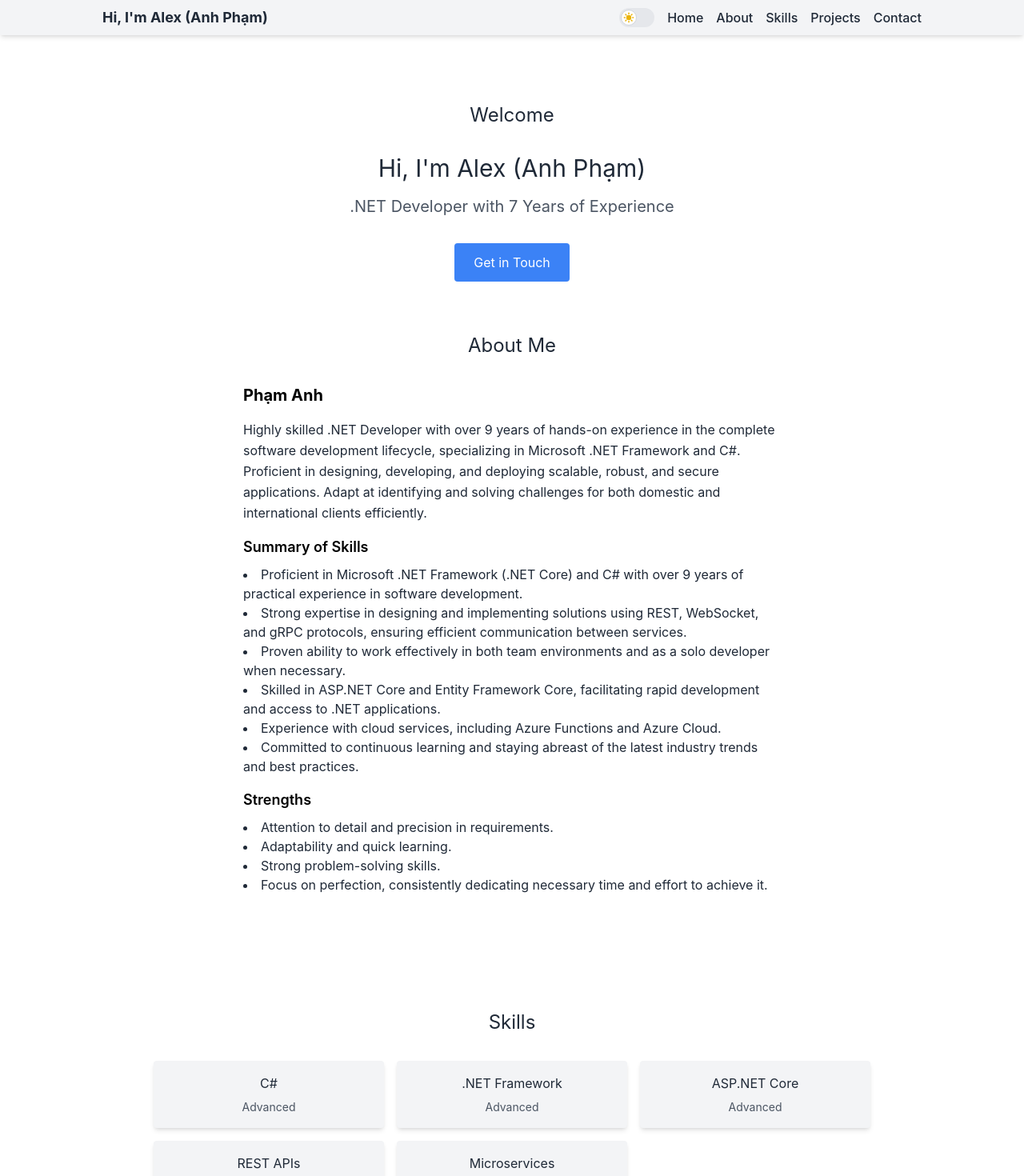
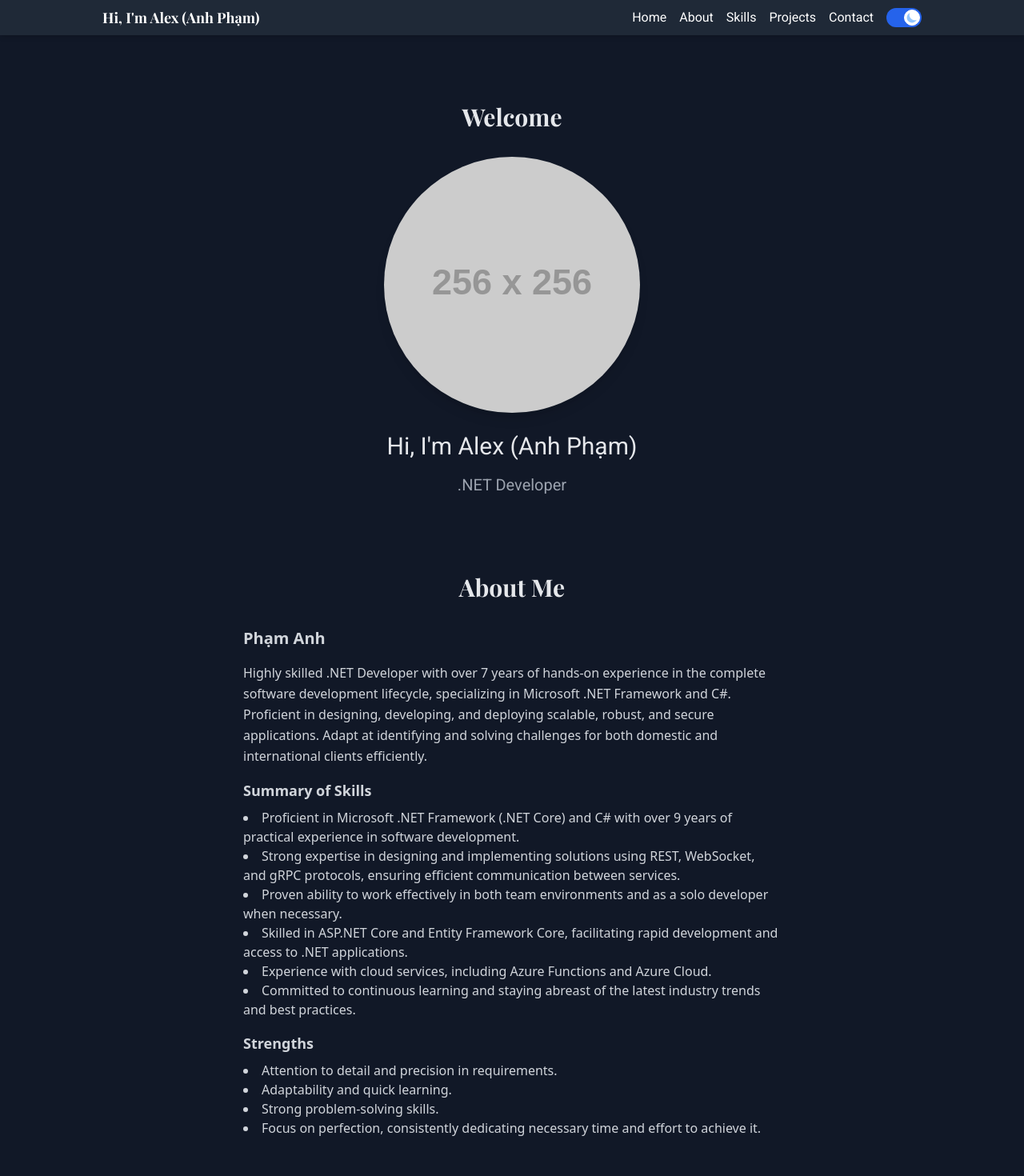
Before and after one commit to pap110293/my-profile, a React (Create React App) app: page / in a window 1280 px wide. Shown: the top 1470 px of the page at 80% size. Built offline with nearby package versions, Linux system fonts and the light colour scheme.

Commit message:
change the font and fix the content

```diff
--- a/public/index.html
+++ b/public/index.html
@@ -9,6 +9,7 @@
     <link rel="apple-touch-icon" href="%PUBLIC_URL%/logo192.png" />
     <link rel="manifest" href="%PUBLIC_URL%/manifest.json" />
     <title>Alex - .NET Developer</title>
+    <link href="https://fonts.googleapis.com/css2?family=Playfair+Display:wght@400;700&family=Roboto:wght@400;700&display=swap" rel="stylesheet">
   </head>
   <body>
     <noscript>You need to enable JavaScript to run this app.</noscript>
--- a/src/components/Navbar.tsx
+++ b/src/components/Navbar.tsx
@@ -4,7 +4,7 @@ import { MY_NAME, MY_REAL_NAME } from "../constants/constants";
 
 const Navbar: React.FC = () => {
   const location = useLocation();
-  const [isDarkMode, setIsDarkMode] = useState(false);
+  const [isDarkMode, setIsDarkMode] = useState(true);
   const [isMenuOpen, setIsMenuOpen] = useState(false);
 
   // Toggle the dark class on the html element
@@ -25,73 +25,46 @@ const Navbar: React.FC = () => {
     setIsMenuOpen((prevState) => !prevState);
   };
 
+  const activeLinkClass = "text-blue-500 dark:text-blue-300";
+
   return (
-    <nav className="fixed left-0 right-0 top-0 z-50 flex items-center justify-center bg-gray-100 p-2 shadow-md dark:bg-gray-800">
+    <nav className="fixed left-0 right-0 top-0 z-50 flex items-center justify-center bg-gray-100 p-2 shadow-md dark:bg-gray-800 font-roboto">
       <div className="flex w-full max-w-screen-lg items-center justify-between">
         <Link
           to="/"
-          className="text-lg font-bold text-gray-800 no-underline dark:text-white"
+          className="text-lg font-bold text-gray-800 no-underline dark:text-white font-playfair"
         >
           Hi, I'm {MY_NAME} ({MY_REAL_NAME})
         </Link>
         <div className="flex items-center gap-4">
-          <label className="relative inline-flex cursor-pointer items-center">
-            <input
-              type="checkbox"
-              checked={isDarkMode}
-              onChange={handleToggleTheme}
-              className="peer sr-only"
-            />
-            <div className="peer h-6 w-11 rounded-full bg-gray-200 after:absolute after:left-[2px] after:top-[2px] after:h-5 after:w-5 after:rounded-full after:border after:border-gray-300 after:bg-white after:transition-all after:content-[''] peer-checked:bg-blue-600 peer-checked:after:translate-x-full peer-checked:after:border-white peer-focus:outline-none peer-focus:ring-4 peer-focus:ring-blue-300 dark:border-gray-600 dark:bg-gray-700 dark:peer-focus:ring-blue-800"></div>
-            <svg
-              className="pointer-events-none absolute left-1 top-1 h-4 w-4 text-yellow-500 dark:text-transparent"
-              fill="currentColor"
-              viewBox="0 0 20 20"
-              xmlns="http://www.w3.org/2000/svg"
-            >
-              <path
-                d="M10 2a1 1 0 011 1v1a1 1 0 11-2 0V3a1 1 0 011-1zm4 8a4 4 0 11-8 0 4 4 0 018 0zm-.464 4.95l.707.707a1 1 0 001.414-1.414l-.707-.707a1 1 0 00-1.414 1.414zm2.12-10.607a1 1 0 010 1.414l-.706.707a1 1 0 11-1.414-1.414l.707-.707a1 1 0 011.414 0zM17 11a1 1 0 100-2h-1a1 1 0 100 2h1zm-7 4a1 1 0 011 1v1a1 1 0 11-2 0v-1a1 1 0 011-1zM5.05 6.464A1 1 0 106.465 5.05l-.708-.707a1 1 0 00-1.414 1.414l.707.707zm1.414 8.486l-.707.707a1 1 0 01-1.414-1.414l.707-.707a1 1 0 011.414 1.414zM4 11a1 1 0 100-2H3a1 1 0 000 2h1z"
-                fillRule="evenodd"
-                clipRule="evenodd"
-              />
-            </svg>
-            <svg
-              className="pointer-events-none absolute right-1 top-1 h-4 w-4 text-transparent dark:text-gray-300"
-              fill="currentColor"
-              viewBox="0 0 20 20"
-              xmlns="http://www.w3.org/2000/svg"
-            >
-              <path d="M17.293 13.293A8 8 0 016.707 2.707a8.001 8.001 0 1010.586 10.586z" />
-            </svg>
-          </label>
           <div className="hidden gap-4 md:flex">
             <Link
               to="/"
-              className={`font-medium text-gray-800 no-underline transition-colors duration-300 hover:text-blue-500 dark:text-white dark:hover:text-blue-300 ${location.pathname === "/" ? "text-blue-500 dark:text-blue-300" : ""}`}
+              className={`font-medium text-gray-800 no-underline transition-colors duration-300 hover:text-blue-500 dark:text-white dark:hover:text-blue-300 ${location.pathname === "/" ? activeLinkClass : ""}`}
             >
               Home
             </Link>
             <Link
               to="/about"
-              className={`font-medium text-gray-800 no-underline transition-colors duration-300 hover:text-blue-500 dark:text-white dark:hover:text-blue-300 ${location.pathname === "/about" ? "text-blue-500 dark:text-blue-300" : ""}`}
+              className={`font-medium text-gray-800 no-underline transition-colors duration-300 hover:text-blue-500 dark:text-white dark:hover:text-blue-300 ${location.pathname === "/about" ? activeLinkClass : ""}`}
             >
               About
             </Link>
             <Link
               to="/skills"
-              className={`font-medium text-gray-800 no-underline transition-colors duration-300 hover:text-blue-500 dark:text-white dark:hover:text-blue-300 ${location.pathname === "/skills" ? "text-blue-500 dark:text-blue-300" : ""}`}
+              className={`font-medium text-gray-800 no-underline transition-colors duration-300 hover:text-blue-500 dark:text-white dark:hover:text-blue-300 ${location.pathname === "/skills" ? activeLinkClass : ""}`}
             >
               Skills
             </Link>
             <Link
               to="/projects"
-              className={`font-medium text-gray-800 no-underline transition-colors duration-300 hover:text-blue-500 dark:text-white dark:hover:text-blue-300 ${location.pathname === "/projects" ? "text-blue-500 dark:text-blue-300" : ""}`}
+              className={`font-medium text-gray-800 no-underline transition-colors duration-300 hover:text-blue-500 dark:text-white dark:hover:text-blue-300 ${location.pathname === "/projects" ? activeLinkClass : ""}`}
             >
               Projects
             </Link>
             <Link
               to="/contact"
-              className={`font-medium text-gray-800 no-underline transition-colors duration-300 hover:text-blue-500 dark:text-white dark:hover:text-blue-300 ${location.pathname === "/contact" ? "text-blue-500 dark:text-blue-300" : ""}`}
+              className={`font-medium text-gray-800 no-underline transition-colors duration-300 hover:text-blue-500 dark:text-white dark:hover:text-blue-300 ${location.pathname === "/contact" ? activeLinkClass : ""}`}
             >
               Contact
             </Link>
@@ -116,41 +89,70 @@ const Navbar: React.FC = () => {
               />
             </svg>
           </button>
+          <label className="relative inline-flex cursor-pointer items-center">
+            <input
+              type="checkbox"
+              checked={isDarkMode}
+              onChange={handleToggleTheme}
+              className="peer sr-only"
+            />
+            <div className="peer h-6 w-11 rounded-full bg-gray-200 after:absolute after:left-[2px] after:top-[2px] after:h-5 after:w-5 after:rounded-full after:border after:border-gray-300 after:bg-white after:transition-all after:content-[''] peer-checked:bg-blue-600 peer-checked:after:translate-x-full peer-checked:after:border-white peer-focus:outline-none peer-focus:ring-4 peer-focus:ring-blue-300 dark:border-gray-600 dark:bg-gray-700 dark:peer-focus:ring-blue-800"></div>
+            <svg
+              className="pointer-events-none absolute left-1 top-1 h-4 w-4 text-yellow-500 dark:text-transparent"
+              fill="currentColor"
+              viewBox="0 0 20 20"
+              xmlns="http://www.w3.org/2000/svg"
+            >
+              <path
+                d="M10 2a1 1 0 011 1v1a1 1 0 11-2 0V3a1 1 0 011-1zm4 8a4 4 0 11-8 0 4 4 0 018 0zm-.464 4.95l.707.707a1 1 0 001.414-1.414l-.707-.707a1 1 0 00-1.414 1.414zm2.12-10.607a1 1 0 010 1.414l-.706.707a1 1 0 11-1.414-1.414l.707-.707a1 1 0 011.414 0zM17 11a1 1 0 100-2h-1a1 1 0 100 2h1zm-7 4a1 1 0 011 1v1a1 1 0 11-2 0v-1a1 1 0 011-1zM5.05 6.464A1 1 0 106.465 5.05l-.708-.707a1 1 0 00-1.414 1.414l.707.707zm1.414 8.486l-.707.707a1 1 0 01-1.414-1.414l.707-.707a1 1 0 011.414 1.414zM4 11a1 1 0 100-2H3a1 1 0 000 2h1z"
+                fillRule="evenodd"
+                clipRule="evenodd"
+              />
+            </svg>
+            <svg
+              className="pointer-events-none absolute right-1 top-1 h-4 w-4 text-transparent dark:text-blue-300"
+              fill="currentColor"
+              viewBox="0 0 20 20"
+              xmlns="http://www.w3.org/2000/svg"
+            >
+              <path d="M17.293 13.293A8 8 0 016.707 2.707a8.001 8.001 0 1010.586 10.586z" />
+            </svg>
+          </label>
         </div>
       </div>
       {isMenuOpen && (
         <div className="absolute left-0 right-0 top-full bg-gray-100 shadow-md dark:bg-gray-800 md:hidden">
           <Link
             to="/"
-            className={`block p-4 font-medium text-gray-800 no-underline transition-colors duration-300 hover:text-blue-500 dark:text-white dark:hover:text-blue-300 ${location.pathname === "/" ? "text-blue-500 dark:text-blue-300" : ""}`}
+            className={`block p-4 font-medium text-gray-800 no-underline transition-colors duration-300 hover:text-blue-500 dark:text-white dark:hover:text-blue-300 ${location.pathname === "/" ? activeLinkClass : ""}`}
             onClick={handleToggleMenu}
           >
             Home
           </Link>
           <Link
             to="/about"
-            className={`block p-4 font-medium text-gray-800 no-underline transition-colors duration-300 hover:text-blue-500 dark:text-white dark:hover:text-blue-300 ${location.pathname === "/about" ? "text-blue-500 dark:text-blue-300" : ""}`}
+            className={`block p-4 font-medium text-gray-800 no-underline transition-colors duration-300 hover:text-blue-500 dark:text-white dark:hover:text-blue-300 ${location.pathname === "/about" ? activeLinkClass : ""}`}
             onClick={handleToggleMenu}
           >
             About
           </Link>
           <Link
             to="/skills"
-            className={`block p-4 font-medium text-gray-800 no-underline transition-colors duration-300 hover:text-blue-500 dark:text-white dark:hover:text-blue-300 ${location.pathname === "/skills" ? "text-blue-500 dark:text-blue-300" : ""}`}
+            className={`block p-4 font-medium text-gray-800 no-underline transition-colors duration-300 hover:text-blue-500 dark:text-white dark:hover:text-blue-300 ${location.pathname === "/skills" ? activeLinkClass : ""}`}
             onClick={handleToggleMenu}
           >
             Skills
           </Link>
           <Link
             to="/projects"
-            className={`block p-4 font-medium text-gray-800 no-underline transition-colors duration-300 hover:text-blue-500 dark:text-white dark:hover:text-blue-300 ${location.pathname === "/projects" ? "text-blue-500 dark:text-blue-300" : ""}`}
+            className={`block p-4 font-medium text-gray-800 no-underline transition-colors duration-300 hover:text-blue-500 dark:text-white dark:hover:text-blue-300 ${location.pathname === "/projects" ? activeLinkClass : ""}`}
             onClick={handleToggleMenu}
           >
             Projects
           </Link>
           <Link
             to="/contact"
-            className={`block p-4 font-medium text-gray-800 no-underline transition-colors duration-300 hover:text-blue-500 dark:text-white dark:hover:text-blue-300 ${location.pathname === "/contact" ? "text-blue-500 dark:text-blue-300" : ""}`}
+            className={`block p-4 font-medium text-gray-800 no-underline transition-colors duration-300 hover:text-blue-500 dark:text-white dark:hover:text-blue-300 ${location.pathname === "/contact" ? activeLinkClass : ""}`}
             onClick={handleToggleMenu}
           >
             Contact
--- a/src/components/Section.tsx
+++ b/src/components/Section.tsx
@@ -7,11 +7,13 @@ interface SectionProps {
 
 const Section: React.FC<SectionProps> = ({ title, children }) => {
   return (
-    <section className="mx-auto max-w-5xl px-8 py-16 dark:bg-gray-900">
-      <h2 className="mb-8 text-center text-2xl text-gray-800 dark:text-gray-200">
+    <section className="mx-auto max-w-5xl px-8 py-16 dark:bg-gray-900 font-roboto">
+      <h2 className="mb-8 text-center text-3xl font-bold text-gray-800 dark:text-gray-200 font-playfair">
         {title}
       </h2>
-      {children}
+      <div className="text-gray-700 dark:text-gray-300">
+        {children}
+      </div>
     </section>
   );
 };
--- a/src/pages/About.tsx
+++ b/src/pages/About.tsx
@@ -4,10 +4,10 @@ import Section from "../components/Section";
 const About: React.FC = () => {
   return (
     <Section title="About Me">
-      <div className="mx-auto max-w-2xl dark:text-gray-300">
+      <div className="mx-auto max-w-2xl dark:text-gray-300 font-sans">
         <h2 className="mb-4 text-xl font-bold">Phạm Anh</h2>
         <p className="mb-4 leading-relaxed text-gray-800 dark:text-gray-300">
-          Highly skilled .NET Developer with over 9 years of hands-on experience
+          Highly skilled .NET Developer with over 7 years of hands-on experience
           in the complete software development lifecycle, specializing in
           Microsoft .NET Framework and C#. Proficient in designing, developing,
           and deploying scalable, robust, and secure applications. Adapt at
--- a/src/pages/Home.tsx
+++ b/src/pages/Home.tsx
@@ -10,18 +10,19 @@ const Home: React.FC = () => {
   return (
     <Section title="Welcome">
       <div className="text-center dark:text-gray-300">
+        <div className="mb-6 flex justify-center">
+          <img
+            src="https://via.placeholder.com/256"
+            alt={`${MY_NAME}'s avatar`}
+            className="h-32 w-32 rounded-full object-cover shadow-lg sm:h-48 sm:w-48 md:h-64 md:w-64 lg:h-80 lg:w-80"
+          />
+        </div>
         <h1 className="mb-4 text-3xl text-gray-800 dark:text-gray-200">
           Hi, I'm {MY_NAME} ({MY_REAL_NAME})
         </h1>
         <p className="mb-8 text-xl text-gray-600 dark:text-gray-400">
-          .NET Developer with 7 Years of Experience
+          .NET Developer
         </p>
-        <a
-          href="/contact"
-          className="inline-block rounded bg-blue-500 px-6 py-3 text-white transition-colors duration-300 hover:bg-blue-700 dark:bg-blue-700 dark:hover:bg-blue-500"
-        >
-          Get in Touch
-        </a>
       </div>
       <About />
       <Skills />
--- a/src/pages/Projects.tsx
+++ b/src/pages/Projects.tsx
@@ -28,7 +28,7 @@ const Projects: React.FC = () => {
 
   return (
     <Section title="Projects">
-      <div className="grid grid-cols-1 gap-8 md:grid-cols-2 lg:grid-cols-3">
+      <div className="grid grid-cols-1 gap-8 md:grid-cols-2 lg:grid-cols-3 font-sans">
         {projects.map((project, index) => (
           <div
             key={index}
--- a/src/pages/Skills.tsx
+++ b/src/pages/Skills.tsx
@@ -12,7 +12,7 @@ const Skills: React.FC = () => {
 
   return (
     <Section title="Skills">
-      <div className="grid grid-cols-1 gap-4 sm:grid-cols-2 md:grid-cols-3">
+      <div className="grid grid-cols-1 gap-4 sm:grid-cols-2 md:grid-cols-3 font-sans">
         {skills.map((skill, index) => (
           <div
             key={index}
--- a/tailwind.config.js
+++ b/tailwind.config.js
@@ -5,7 +5,12 @@ module.exports = {
     "./src/**/*.{js,jsx,ts,tsx}", // Adjust the paths according to your project structure
   ],
   theme: {
-    extend: {},
+    extend: {
+      fontFamily: {
+        playfair: ['"Playfair Display"', 'serif'],
+        roboto: ['"Roboto"', 'sans-serif'],
+      },
+    },
   },
   plugins: [],
 };
```
Also changed, not shown: src/pages/Contact.tsx (+8 -2 lines).
